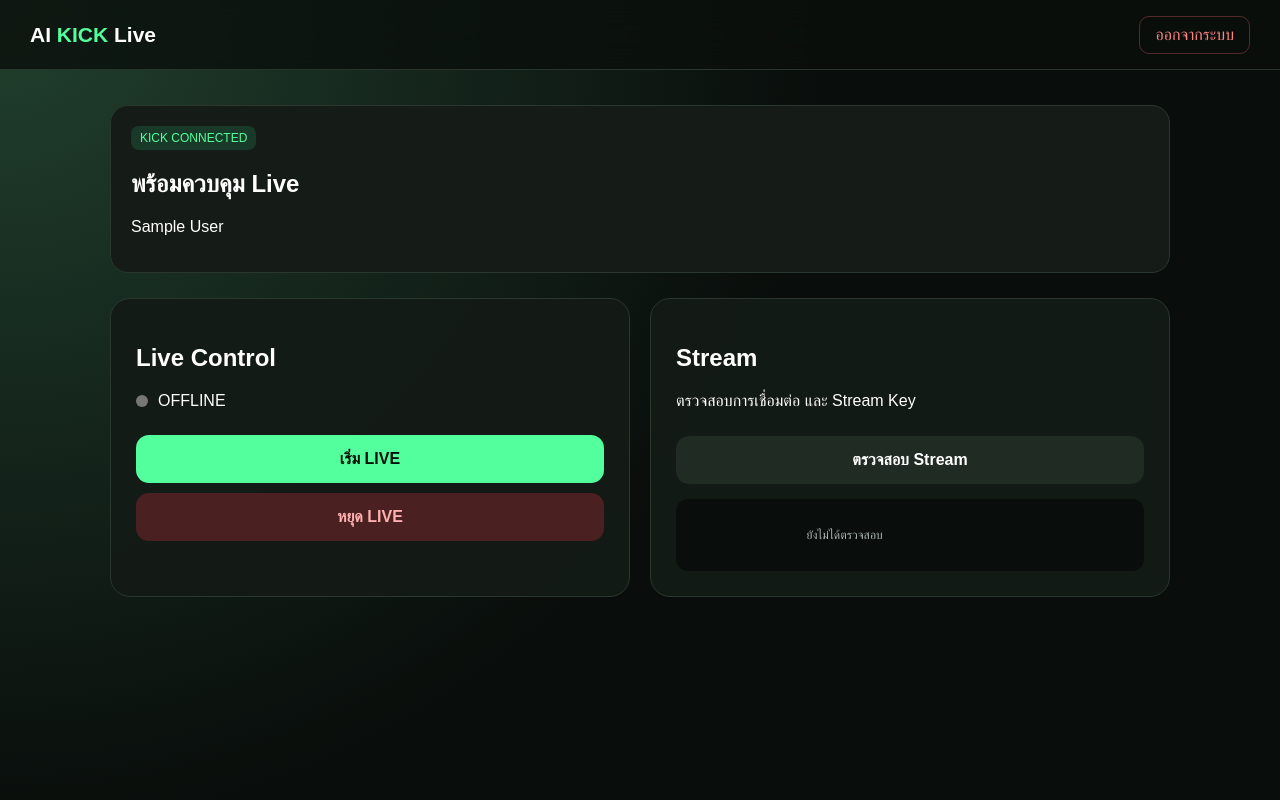
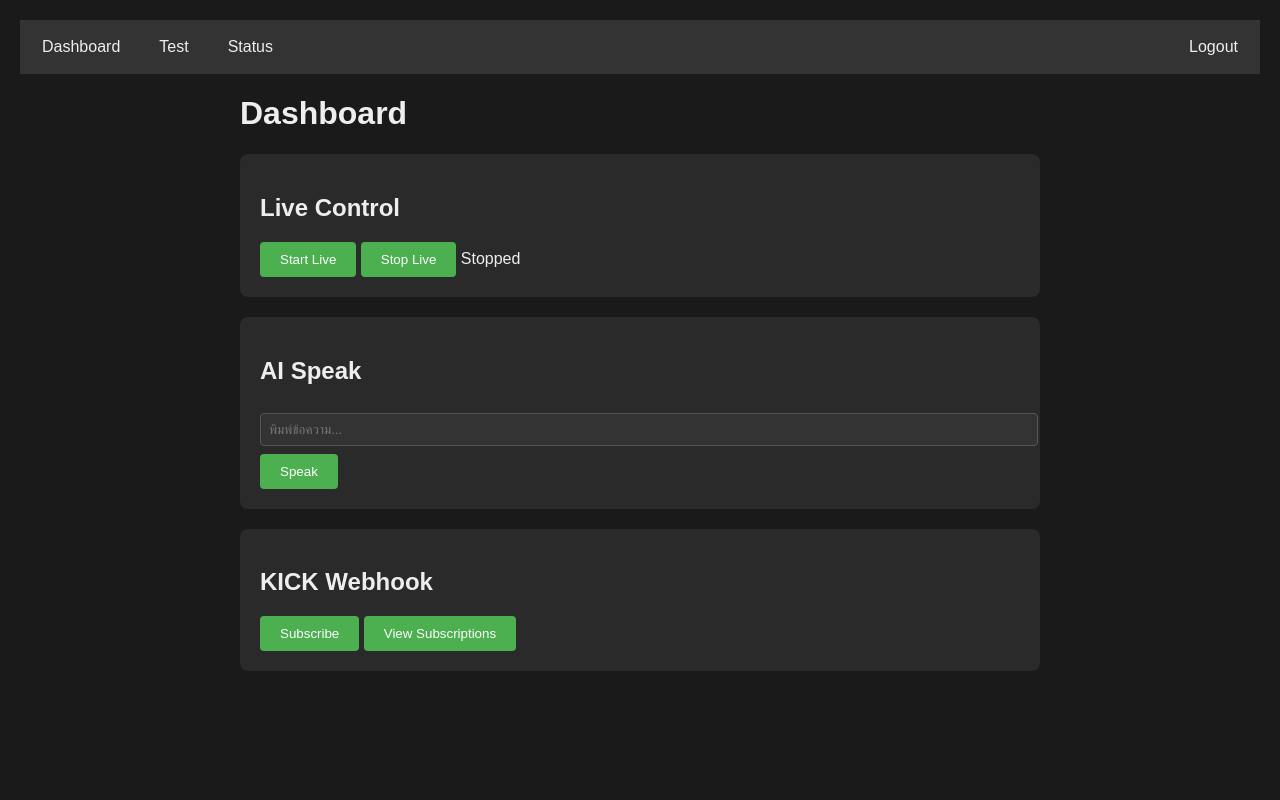
Before and after one commit to 17099-netizen/kick, a Flask app: page /dashboard in a window 1280 px wide. Run offline with Flask 3, Linux system fonts and the light colour scheme; the visitor is signed in with stand-in values (Sample User, id 1).

Commit message:
Update dashboard.html

```diff
--- a/templates/dashboard.html
+++ b/templates/dashboard.html
@@ -1,533 +1,83 @@
 <!DOCTYPE html>
 <html lang="th">
 <head>
-
-<meta charset="UTF-8">
-
-<meta
-    name="viewport"
-    content="width=device-width, initial-scale=1.0"
->
-
-<title>AI KICK Live Dashboard</title>
-
+    <meta charset="utf-8">
+    <title>AI Live Dashboard</title>
     <style>
-
-* {
-    box-sizing: border-box;
-}
-
-body {
-
-    margin: 0;
-
-    min-height: 100vh;
-
-    background:
-        radial-gradient(
-            circle at top left,
-            #21402e,
-            #090d0b 55%
-        );
-
-    color: white;
-
-    font-family:
-        Arial,
-        sans-serif;
-}
-
-header {
-
-    height: 70px;
-
-    display: flex;
-
-    align-items: center;
-
-    justify-content: space-between;
-
-    padding: 0 30px;
-
-    border-bottom:
-        1px solid #27352c;
-
-    background:
-        rgba(10,15,12,.8);
-
-    backdrop-filter:
-        blur(20px);
-}
-
-.logo {
-
-    font-size: 21px;
-
-    font-weight: bold;
-}
-
-.logo span {
-
-    color: #53ff9d;
-}
-
-.logout {
-
-    color: #ff8585;
-
-    text-decoration: none;
-
-    padding: 9px 15px;
-
-    border:
-        1px solid #542b2b;
-
-    border-radius: 10px;
-}
-
-.container {
-
-    width: 100%;
-
-    max-width: 1100px;
-
-    margin: auto;
-
-    padding: 35px 20px;
-}
-
-.user {
-
-    background:
-        #151c17;
-
-    border:
-        1px solid #29372e;
-
-    border-radius: 18px;
-
-    padding: 20px;
-
-    margin-bottom: 25px;
-}
-
-.grid {
-
-    display: grid;
-
-    grid-template-columns:
-        repeat(
-            auto-fit,
-            minmax(260px, 1fr)
-        );
-
-    gap: 20px;
-}
-
-.card {
-
-    background:
-        rgba(20,27,23,.95);
-
-    border:
-        1px solid #29372e;
-
-    border-radius: 20px;
-
-    padding: 25px;
-}
-
-.status {
-
-    display: flex;
-
-    align-items: center;
-
-    gap: 10px;
-
-    margin: 15px 0;
-}
-
-.dot {
-
-    width: 12px;
-
-    height: 12px;
-
-    border-radius: 50%;
-
-    background: #777;
-}
-
-.dot.live {
-
-    background: #ff3030;
-
-    box-shadow:
-        0 0 15px #ff3030;
-}
-
-button {
-
-    width: 100%;
-
-    border: 0;
-
-    border-radius: 13px;
-
-    padding: 15px;
-
-    font-size: 16px;
-
-    font-weight: bold;
-
-    cursor: pointer;
-
-    margin-top: 10px;
-}
-
-.start {
-
-    background: #53ff9d;
-
-    color: #07100b;
-}
-
-.stop {
-
-    background: #4a2020;
-
-    color: #ffb0b0;
-}
-
-.debug {
-
-    background: #202b24;
-
-    color: white;
-}
-
-.result {
-
-    margin-top: 15px;
-
-    padding: 15px;
-
-    background: #090d0b;
-
-    border-radius: 12px;
-
-    color: #aeb8b1;
-
-    white-space: pre-wrap;
-
-    word-break: break-word;
-
-    font-family: monospace;
-
-    font-size: 12px;
-}
-
-.badge {
-
-    display: inline-block;
-
-    padding: 5px 9px;
-
-    border-radius: 8px;
-
-    background: #193a28;
-
-    color: #53ff9d;
-
-    font-size: 12px;
-}
-
+        body { font-family: sans-serif; margin: 0; padding: 20px; background: #1a1a1a; color: #eee; }
+        .navbar { background: #333; padding: 10px; display: flex; gap: 15px; }
+        .navbar a { color: #eee; text-decoration: none; padding: 8px 12px; border-radius: 4px; }
+        .navbar a:hover { background: #555; }
+        .container { max-width: 800px; margin: 20px auto; }
+        .card { background: #2a2a2a; padding: 20px; border-radius: 8px; margin-bottom: 20px; }
+        button { background: #4CAF50; color: white; padding: 10px 20px; border: none; border-radius: 4px; cursor: pointer; }
+        button:hover { background: #45a049; }
+        input { width: 100%; padding: 8px; margin: 8px 0; border-radius: 4px; border: 1px solid #555; background: #333; color: #eee; }
     </style>
-
 </head>
-
 <body>
-
-<header>
-
-    <div class="logo">
-        AI <span>KICK</span> Live
+    <div class="navbar">
+        <a href="/dashboard">Dashboard</a>
+        <a href="/test">Test</a>
+        <a href="/status">Status</a>
+        <a href="/logout" style="margin-left:auto;">Logout</a>
     </div>
 
-    <a
-        href="/logout"
-        class="logout"
-    >
-        ออกจากระบบ
-    </a>
+    <div class="container">
+        <h1>Dashboard</h1>
 
-</header>
-
-
-<div class="container">
-
-    <div class="user">
-
-        <div class="badge">
-            KICK CONNECTED
+        <div class="card">
+            <h2>Live Control</h2>
+            <button id="startBtn">Start Live</button>
+            <button id="stopBtn">Stop Live</button>
+            <span id="liveStatus">Stopped</span>
         </div>
 
-        <h2>
-            พร้อมควบคุม Live
-        </h2>
-
-        <p>
-            {% if user %}
-                {{ user.get("name", user.get("username", "KICK User")) }}
-            {% else %}
-                KICK Broadcaster
-            {% endif %}
-        </p>
-
+        <div class="card">
+            <h2>AI Speak</h2>
+            <input type="text" id="aiText" placeholder="พิมพ์ข้อความ...">
+            <button id="speakBtn">Speak</button>
         </div>
 
-
-    <div class="grid">
-
-
-        <!-- LIVE CONTROL -->
-
         <div class="card">
-
-            <h2>
-                Live Control
-            </h2>
-
-            <div class="status">
-
-                <div
-                    id="statusDot"
-                    class="dot"
-                ></div>
-
-                <span id="statusText">
-                    กำลังตรวจสอบ...
-                </span>
-
+            <h2>KICK Webhook</h2>
+            <button id="subscribeBtn">Subscribe</button>
+            <button id="subscriptionsBtn">View Subscriptions</button>
+        </div>
     </div>
 
-            <button
-                class="start"
-                onclick="startLive()"
-            >
-                เริ่ม LIVE
-            </button>
-
-            <button
-                class="stop"
-                onclick="stopLive()"
-            >
-                หยุด LIVE
-            </button>
-
-        </div>
-
-
-        <!-- STREAM -->
-
-        <div class="card">
-
-            <h2>
-                Stream
-            </h2>
-
-            <p>
-                ตรวจสอบการเชื่อมต่อ
-                และ Stream Key
-            </p>
-
-            <button
-                class="debug"
-                onclick="checkStream()"
-            >
-                ตรวจสอบ Stream
-            </button>
-
-            <div
-                id="result"
-                class="result"
-            >
-                ยังไม่ได้ตรวจสอบ
-            </div>
-
-        </div>
-
-
-    </div>
-
-</div>
-
-
     <script>
-
-async function api(
-    url,
-    options = {}
-) {
-
-    const response =
-        await fetch(
-            url,
-            {
-                credentials:
-                    "same-origin",
-                ...options
-            }
-        );
-
-    const text =
-        await response.text();
-
-    try {
-
-        return JSON.parse(text);
-
-    } catch {
-
-        return {
-            ok: false,
-            error: text
-        };
-    }
-}
-
-
-async function startLive() {
-
-    const result =
-        document.getElementById(
-            "result"
-        );
-
-    result.textContent =
-        "กำลังเริ่ม Live...";
-
-    const data =
-        await api(
-            "/api/start",
-            {
-                method: "POST"
-            }
-        );
-
-    result.textContent =
-        JSON.stringify(
-            data,
-            null,
-            2
-        );
-
-    updateStatus();
-}
-
-
-async function stopLive() {
-
-    const result =
-        document.getElementById(
-            "result"
-        );
-
-    result.textContent =
-        "กำลังหยุด Live...";
-
-    const data =
-        await api(
-            "/api/stop",
-            {
-                method: "POST"
-            }
-        );
-
-    result.textContent =
-        JSON.stringify(
-            data,
-            null,
-            2
-        );
-
-    updateStatus();
-}
-
-
-async function checkStream() {
-
-    const result =
-        document.getElementById(
-            "result"
-        );
-
-    result.textContent =
-        "กำลังตรวจสอบ...";
-
-    const data =
-        await api(
-            "/api/debug/stream"
-        );
-
-    result.textContent =
-        JSON.stringify(
-            data,
-            null,
-            2
-        );
-}
-
-
-async function updateStatus() {
-
-    const data =
-        await api(
-            "/api/status"
-        );
-
-    const dot =
-        document.getElementById(
-            "statusDot"
-        );
-
-    const text =
-        document.getElementById(
-            "statusText"
-        );
-
-    if (
-        data.live === true
-    ) {
-
-        dot.classList.add(
-            "live"
-        );
-
-        text.textContent =
-            "LIVE กำลังทำงาน";
-
-    } else {
-
-        dot.classList.remove(
-            "live"
-        );
-
-        text.textContent =
-            "OFFLINE";
-    }
-}
-
-
-updateStatus();
-
-setInterval(
-    updateStatus,
-    3000
-);
-
+        document.getElementById('startBtn').addEventListener('click', async () => {
+            const res = await fetch('/api/start', { method: 'POST' });
+            const data = await res.json();
+            alert(JSON.stringify(data, null, 2));
+        });
+        document.getElementById('stopBtn').addEventListener('click', async () => {
+            const res = await fetch('/api/stop', { method: 'POST' });
+            const data = await res.json();
+            alert(JSON.stringify(data, null, 2));
+        });
+        document.getElementById('speakBtn').addEventListener('click', async () => {
+            const text = document.getElementById('aiText').value;
+            if (!text) return;
+            const res = await fetch('/api/ai/speak', {
+                method: 'POST',
+                headers: { 'Content-Type': 'application/json' },
+                body: JSON.stringify({ text })
+            });
+            const data = await res.json();
+            alert(JSON.stringify(data, null, 2));
+        });
+        document.getElementById('subscribeBtn').addEventListener('click', async () => {
+            const res = await fetch('/api/kick/subscribe', { method: 'POST' });
+            const data = await res.json();
+            alert(JSON.stringify(data, null, 2));
+        });
+        document.getElementById('subscriptionsBtn').addEventListener('click', async () => {
+            const res = await fetch('/api/kick/subscriptions');
+            const data = await res.json();
+            alert(JSON.stringify(data, null, 2));
+        });
     </script>
-
 </body>
 </html>
```
Lines whose indentation alone changed are shown as unchanged.
